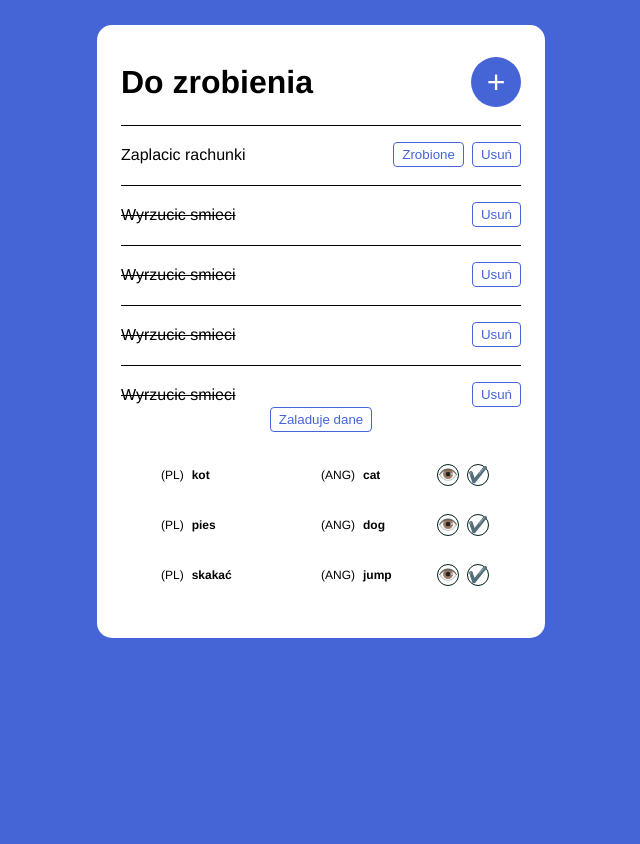
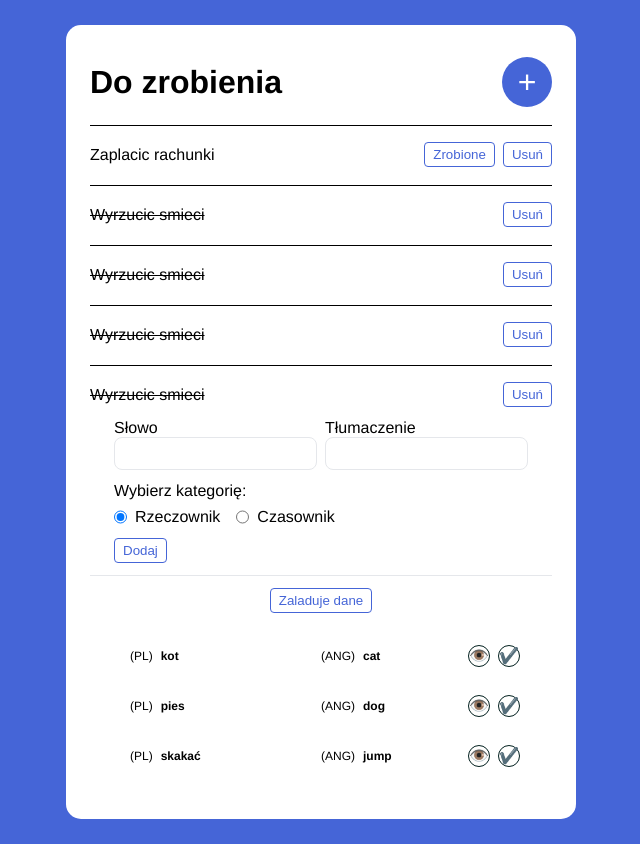
Before and after one commit to Marcin-podgorski93/React_to_do, a React (Vite) app: page / in a window 1280 px wide. Shown: the whole page, without its empty margins (319-959 px from the left). Before the commit the page ends 800 px from the top, so only its background shows below. Built offline with nearby package versions, Linux system fonts and the light colour scheme.

Commit message:
added component form_translate

```diff
--- a/src/App.jsx
+++ b/src/App.jsx
@@ -3,6 +3,7 @@ import styles from "./App.module.css";
 import { Form } from "./components/Form/Form";
 import { TodoItem } from "./components/TodoItem/TodoItem";
 import { Button } from "./components/Button/Button";
+import { Form_Translate } from "./components/Form Translate/Form_translate";
 
 function App() {
   const [isFormShown, setIsformShown] = useState(false);
@@ -99,6 +100,7 @@ function App() {
       </ul>
       <div>
         <header className={styles.loading}>
+          <Form_Translate />
           <Button>Zaladuje dane</Button>
           <section className={styles.section}>
             <ul className={styles.list}>
--- a/src/components/Form Translate/Form_Translate.module.css
+++ b/src/components/Form Translate/Form_Translate.module.css
@@ -0,0 +1,28 @@
+.form {
+  padding: 12px 24px;
+  border-bottom: 1px solid var(--color-border);
+}
+
+.row {
+  display: grid;
+  grid-template-columns: 1fr 1fr;
+  gap: 8px;
+  margin-bottom: 12px;
+}
+
+.cell {
+  display: flex;
+  flex-direction: column;
+}
+
+.input {
+  border-radius: 8px;
+  border: solid 1px var(--color-border);
+  padding: 8px 12px;
+}
+
+.category {
+  display: inline-flex;
+  gap: 8px;
+  margin: 8px 16px 12px 0;
+}
--- a/src/components/Form Translate/Form_translate.jsx
+++ b/src/components/Form Translate/Form_translate.jsx
@@ -0,0 +1,71 @@
+import { useState } from "react";
+import styles from "./Form_Translate.module.css";
+import { Button } from "../Button/Button";
+
+export function Form_Translate() {
+  const [word, setWord] = useState("");
+  const [translation, setTranslation] = useState("");
+  const [category, setCategory] = useState("noun");
+
+  function handleSubmit(e) {
+    e.preventDefault();
+    const newItem = {
+      word,
+      translation,
+      category,
+    };
+
+    alert(JSON.stringify(newItem));
+  }
+
+  return (
+    <form onSubmit={handleSubmit} className={styles.form}>
+      <div className={styles.row}>
+        <div className={styles.cell}>
+          <label htmlFor="word">Słowo</label>
+          <input
+            type="text"
+            id="word"
+            className={styles.input}
+            value={word}
+            onChange={(e) => setWord(e.target.value)}
+          />
+        </div>
+        <div className={styles.cell}>
+          <label htmlFor="translation">Tłumaczenie</label>
+          <input
+            type="text"
+            id="translation"
+            className={styles.input}
+            value={translation}
+            onChange={(e) => setTranslation(e.target.value)}
+          />
+        </div>
+      </div>
+      <div>Wybierz kategorię:</div>
+      <div className={styles.category}>
+        <input
+          type="radio"
+          name="category"
+          id="category-noun"
+          checked={category === "noun"}
+          onChange={() => setCategory("noun")}
+        />
+        <label htmlFor="category-noun">Rzeczownik</label>
+      </div>
+      <div className={styles.category}>
+        <input
+          type="radio"
+          name="category"
+          id="category-verb"
+          checked={category === "verb"}
+          onChange={() => setCategory("verb")}
+        />
+        <label htmlFor="category-verb">Czasownik</label>
+      </div>
+      <div>
+        <Button>Dodaj</Button>
+      </div>
+    </form>
+  );
+}
--- a/src/index.css
+++ b/src/index.css
@@ -2,6 +2,7 @@
   --color-main: #4565d7;
   --color-white: #fffffe80;
   --color-dark: #001e1d;
+  --color-border: #e5e7eb;
 }
 
 * {
```
